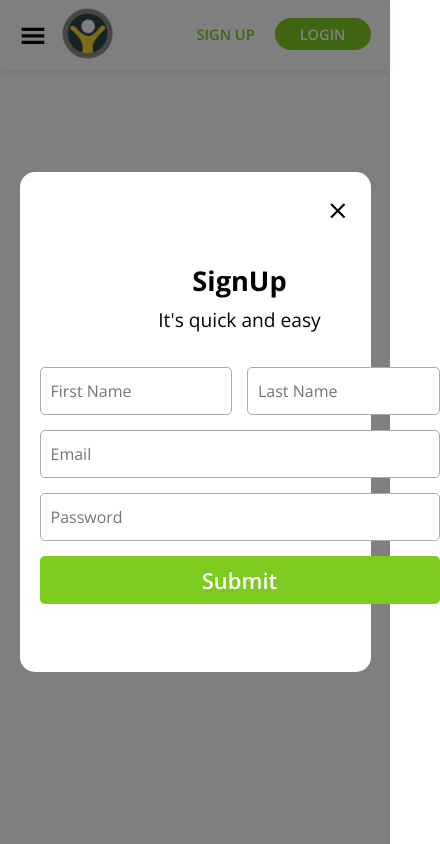
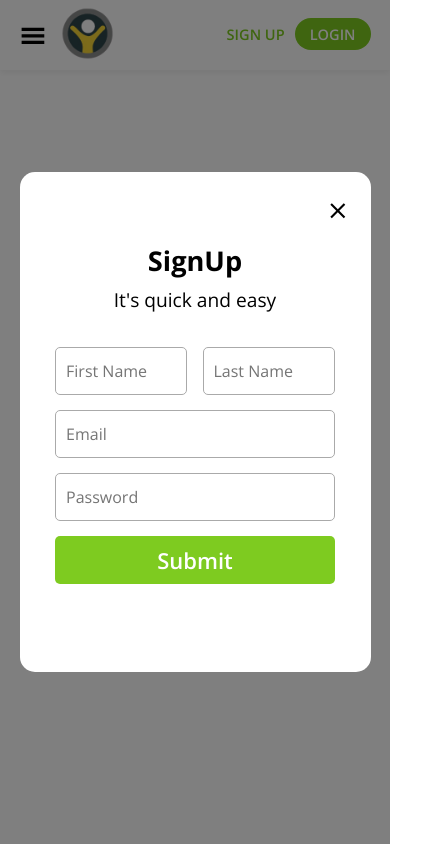
Before and after one commit to attaboyabhilash/myways-assignment, a React (Create React App) app: page /myways-assignment/signup in a window 390 px wide. Shown: the whole page, 440 px wide, since content can reach past the window. Built offline with nearby package versions, Linux system fonts and the light colour scheme.

Commit message:
finished

```diff
--- a/src/index.css
+++ b/src/index.css
@@ -148,63 +148,6 @@ nav img {
 
 .drop-down ul li:last-child {
   margin-bottom: 0px;
-}
-
-/* Navigations Small */
-.menu {
-  position: absolute;
-  font-size: 1.6em;
-  top: 22.5px;
-  left: 20px;
-}
-
-.close-bar {
-  position: absolute;
-  font-size: 1.6em;
-  top: 20px;
-  right: 20px;
-}
-
-.small-navig {
-  position: absolute;
-  z-index: 10;
-  width: 80%;
-  left: 0;
-  top: 0;
-  height: 100vh;
-  background-color: #fff;
-}
-
-.small-navig .navigs {
-  width: 100%;
-  margin-top: 70px;
-}
-
-.small-navig .navigs div {
-  background-color: #ddd;
-  padding: 20px 30px;
-  font-size: 1em;
-  margin-bottom: 0.1em;
-}
-
-.small-navig .navigs .drop-down-small {
-  padding: 0px;
-}
-
-.navigs .drop-down-small ul {
-  list-style-type: none;
-  padding-left: 0px;
-  margin: 0px;
-}
-
-.navigs .drop-down-small ul li {
-  background-color: #eee;
-  padding: 20px 30px;
-  border-bottom: 0.1em solid #fff;
-}
-
-.navigs .drop-down-small ul li:last-child {
-  border-bottom: none;
 }
 
 /* Hero Section */
@@ -510,14 +453,18 @@ input[type="number"]::-webkit-outer-spin-button {
     margin-left: 40px;
   }
 
+  .navigations {
+    padding-right: 0px;
+  }
+
   .navigations .signup {
-    padding-right: 20px;
+    padding-right: 10px;
     font-size: 0.9em;
   }
 
   .navigations .login button {
     font-size: 0.9em;
-    padding: 0px 25px;
+    padding: 0px 15px;
     height: 32px;
     margin-top: -6px;
   }
@@ -545,7 +492,6 @@ input[type="number"]::-webkit-outer-spin-button {
 
   .form-div form input,
   .form-div form input[type="submit"] {
-    width: 95%;
     height: 45px;
   }
 
@@ -555,14 +501,9 @@ input[type="number"]::-webkit-outer-spin-button {
     height: 500px;
   }
 
-  .signup-form-div {
-    width: 85%;
-    text-align: center;
+  .signup-form .signup-form-div {
+    width: 90%;
     margin: 50px auto;
-  }
-
-  .signup-form-div form .text-last {
-    margin-left: 10px;
   }
 
   .signup-form .otp-sent {
@@ -576,4 +517,62 @@ input[type="number"]::-webkit-outer-spin-button {
     margin: 150px auto;
     text-align: center;
   }
+
+  /* Navigations Small */
+
+  .menu {
+    position: absolute;
+    font-size: 1.6em;
+    top: 22.5px;
+    left: 20px;
+  }
+
+  .close-bar {
+    position: absolute;
+    font-size: 1.6em;
+    top: 20px;
+    right: 20px;
+  }
+
+  .small-navig {
+    position: absolute;
+    z-index: 10;
+    width: 80%;
+    left: 0;
+    top: 0;
+    height: 100vh;
+    background-color: #fff;
+  }
+
+  .small-navig .navigs {
+    width: 100%;
+    margin-top: 70px;
+  }
+
+  .small-navig .navigs div {
+    background-color: #ddd;
+    padding: 20px 30px;
+    font-size: 1em;
+    margin-bottom: 0.1em;
+  }
+
+  .small-navig .navigs .drop-down-small {
+    padding: 0px;
+  }
+
+  .navigs .drop-down-small ul {
+    list-style-type: none;
+    padding-left: 0px;
+    margin: 0px;
+  }
+
+  .navigs .drop-down-small ul li {
+    background-color: #eee;
+    padding: 20px 30px;
+    border-bottom: 0.1em solid #fff;
+  }
+
+  .navigs .drop-down-small ul li:last-child {
+    border-bottom: none;
+  }
 }
```
